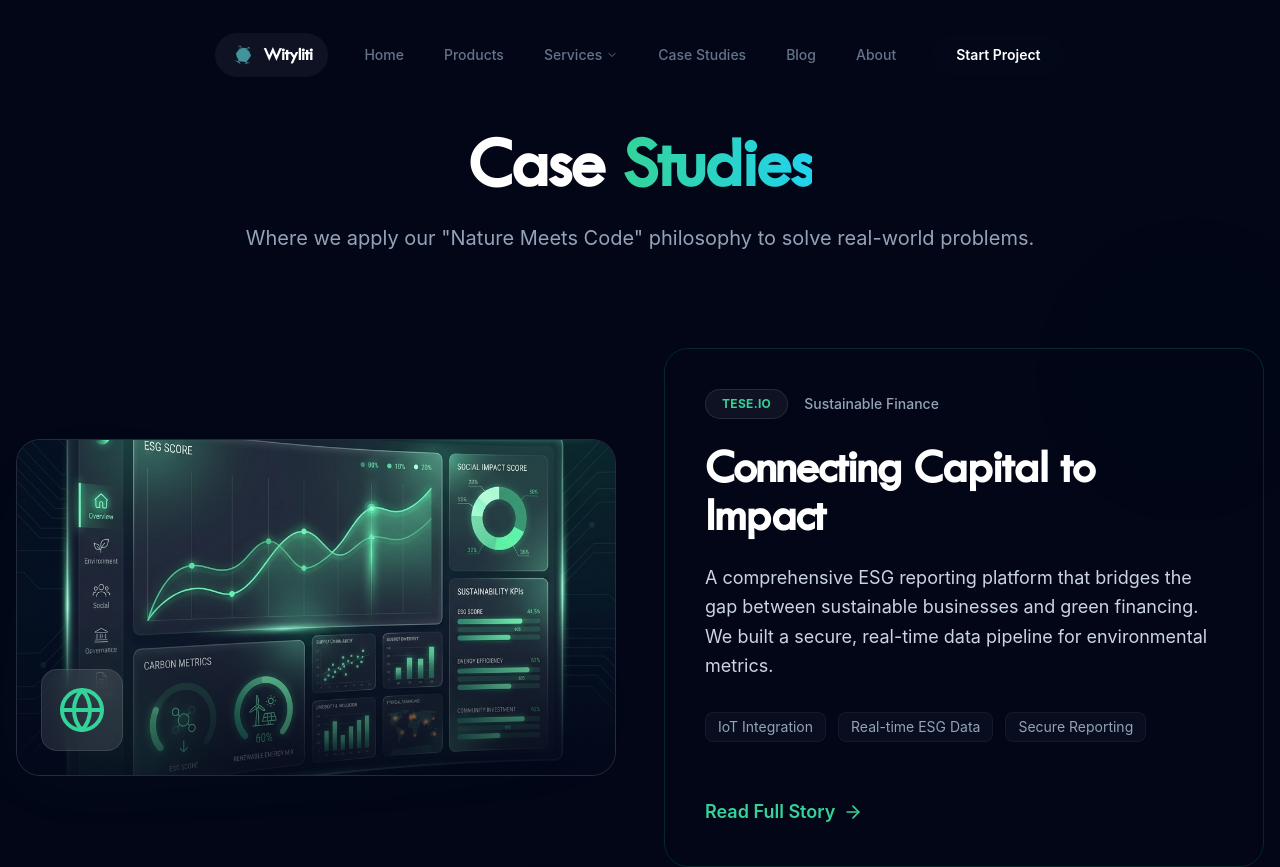
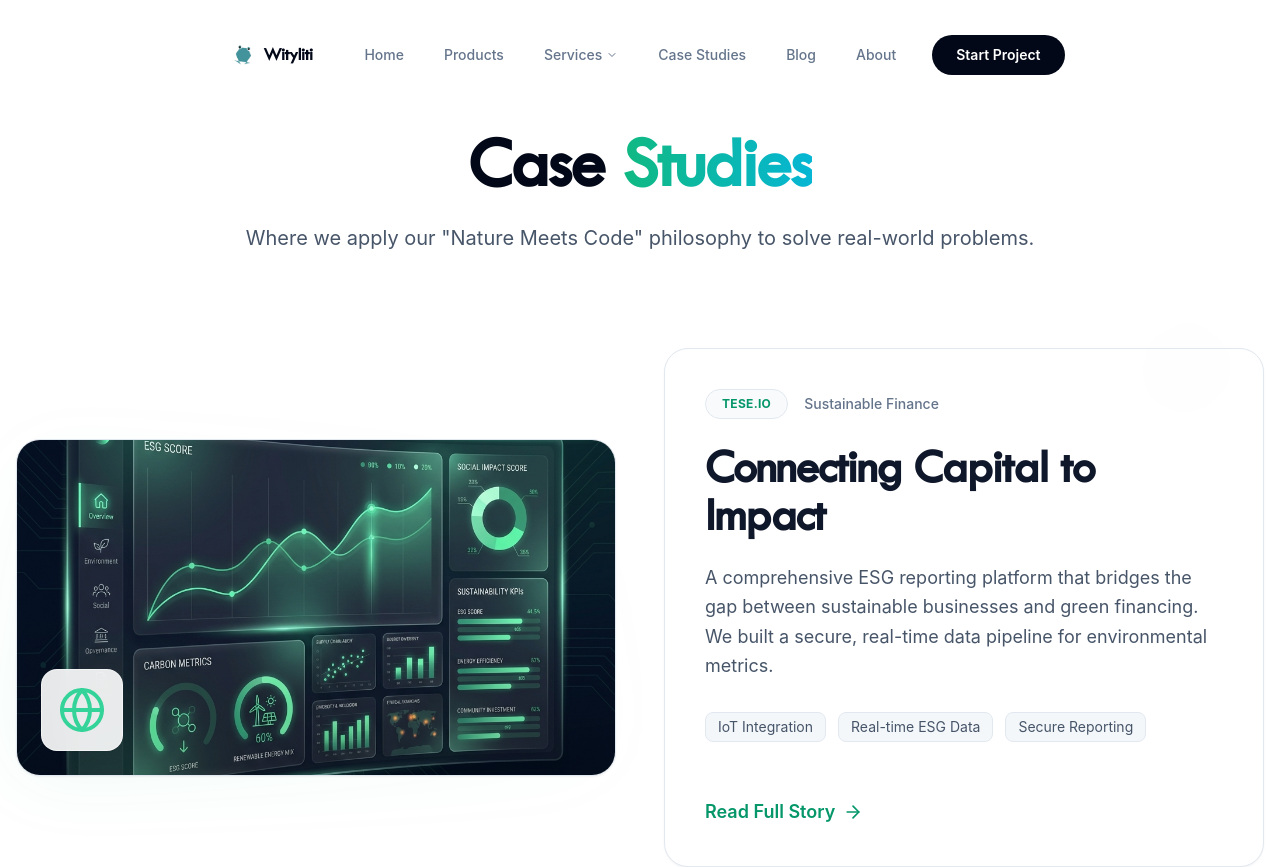
Before and after one commit to wityliti/wityliti.io, a React (Vite) app: page /case-studies in a window 1280 px wide. Shown: the top 867 px of the page. Built offline with nearby package versions, Linux system fonts and the light colour scheme; a web font is replaced by a local one.

Commit message:
style: refresh Case Studies page with a lighter theme and updated component styles.

```diff
--- a/src/pages/CaseStudies.tsx
+++ b/src/pages/CaseStudies.tsx
@@ -45,7 +45,7 @@ const cases = [
 
 export default function CaseStudies() {
   return (
-    <div className="min-h-screen bg-slate-950 text-white selection:bg-emerald-500/30">
+    <div className="min-h-screen bg-background text-foreground selection:bg-emerald-500/30">
       <Header />
 
       <main className="pt-32 pb-24">
@@ -57,13 +57,13 @@ export default function CaseStudies() {
               animate={{ opacity: 1, y: 0 }}
               className="text-5xl md:text-7xl font-display font-bold mb-6"
             >
-              Case <span className="text-transparent bg-clip-text bg-gradient-to-r from-emerald-400 to-cyan-400">Studies</span>
+              Case <span className="text-transparent bg-clip-text bg-gradient-to-r from-emerald-500 to-cyan-500">Studies</span>
             </motion.h1>
             <motion.p
               initial={{ opacity: 0 }}
               animate={{ opacity: 1 }}
               transition={{ delay: 0.2 }}
-              className="text-xl text-slate-400"
+              className="text-xl text-slate-600"
             >
               Where we apply our "Nature Meets Code" philosophy to solve real-world problems.
             </motion.p>
@@ -86,10 +86,10 @@ export default function CaseStudies() {
                 {/* Visual Side */}
                 <div className="w-full lg:w-1/2 relative group">
                   <div className={cn(
-                    "absolute inset-0 bg-gradient-to-tr rounded-3xl blur-2xl opacity-20 transition-opacity duration-500 group-hover:opacity-40",
+                    "absolute inset-0 bg-gradient-to-tr rounded-3xl blur-2xl opacity-40 transition-opacity duration-500 group-hover:opacity-60",
                     project.gradient
                   )} />
-                  <div className="relative aspect-video bg-white/5 border border-white/10 rounded-3xl overflow-hidden backdrop-blur-sm">
+                  <div className="relative aspect-video bg-white border border-slate-200 rounded-3xl overflow-hidden shadow-sm">
                     {/* Banner Image */}
                     <img
                       src={project.image}
@@ -98,15 +98,15 @@ export default function CaseStudies() {
                       onError={(e) => {
                         // Fallback if image missing
                         e.currentTarget.style.display = 'none';
-                        e.currentTarget.parentElement?.classList.add(project.color === 'emerald' ? 'bg-emerald-900/20' : project.color === 'cyan' ? 'bg-cyan-900/20' : 'bg-indigo-900/20');
+                        e.currentTarget.parentElement?.classList.add(project.color === 'emerald' ? 'bg-emerald-50' : project.color === 'cyan' ? 'bg-cyan-50' : 'bg-indigo-50');
                       }}
                     />
 
-                    {/* Overlay */}
-                    <div className="absolute inset-0 bg-gradient-to-t from-slate-950/80 via-transparent to-transparent" />
+                    {/* Overlay - lighter for better visibility of image */}
+                    <div className="absolute inset-0 bg-gradient-to-t from-black/20 via-transparent to-transparent" />
 
                     {/* Floating Icon */}
-                    <div className="absolute bottom-6 left-6 p-4 rounded-2xl bg-white/10 backdrop-blur-md border border-white/10 text-white">
+                    <div className="absolute bottom-6 left-6 p-4 rounded-2xl bg-white/90 backdrop-blur-md border border-white/50 shadow-sm text-slate-800">
                       {project.icon}
                     </div>
                   </div>
@@ -115,28 +115,28 @@ export default function CaseStudies() {
                 {/* Content Side */}
                 <div className="w-full lg:w-1/2">
                   <div className={cn(
-                    "relative p-8 md:p-10 rounded-3xl border backdrop-blur-sm transition-all duration-300 hover:translate-y-[-5px]",
-                    `bg-${project.color}-500/[0.03] border-${project.color}-500/20 hover:bg-${project.color}-500/[0.05] hover:border-${project.color}-500/30`
+                    "relative p-8 md:p-10 rounded-3xl border transition-all duration-300 hover:translate-y-[-5px] bg-white shadow-sm hover:shadow-md",
+                    `border-slate-200 hover:border-${project.color}-500/30`
                   )}>
                     {/* Decorative Gradient Blob */}
                     <div className={cn(
-                      "absolute -top-20 -right-20 w-64 h-64 bg-gradient-to-br rounded-full blur-[100px] opacity-20 pointer-events-none",
+                      "absolute -top-20 -right-20 w-64 h-64 bg-gradient-to-br rounded-full blur-[100px] opacity-10 pointer-events-none",
                       project.gradient
                     )} />
 
                     <div className="space-y-6 relative z-10">
                       <div className="flex items-center gap-4">
-                        <span className={cn("px-4 py-1.5 rounded-full text-xs font-bold tracking-wide uppercase bg-white/5 border border-white/10", `text-${project.color}-400`)}>
+                        <span className={cn("px-4 py-1.5 rounded-full text-xs font-bold tracking-wide uppercase bg-slate-50 border border-slate-200", `text-${project.color}-600`)}>
                           {project.client}
                         </span>
-                        <span className="text-sm text-slate-400 font-medium">{project.category}</span>
+                        <span className="text-sm text-slate-500 font-medium">{project.category}</span>
                       </div>
 
-                      <h2 className="text-4xl md:text-5xl font-display font-bold leading-tight">
+                      <h2 className="text-4xl md:text-5xl font-display font-bold leading-tight text-slate-900">
                         {project.title}
                       </h2>
 
-                      <p className="text-lg text-slate-300 leading-relaxed">
+                      <p className="text-lg text-slate-600 leading-relaxed">
                         {project.description}
                       </p>
 
@@ -144,7 +144,7 @@ export default function CaseStudies() {
                         {project.metrics.map((metric) => (
                           <span
                             key={metric}
-                            className="px-3 py-1 text-sm text-slate-400 bg-slate-900/50 rounded-lg border border-white/5"
+                            className="px-3 py-1 text-sm text-slate-600 bg-slate-100/80 rounded-lg border border-slate-200"
                           >
                             {metric}
                           </span>
@@ -156,7 +156,7 @@ export default function CaseStudies() {
                           whileHover={{ x: 10 }}
                           className={cn(
                             "flex items-center gap-2 text-lg font-semibold transition-colors",
-                            `text-${project.color}-400 hover:text-${project.color}-300`
+                            `text-${project.color}-600 hover:text-${project.color}-500`
                           )}
                         >
                           Read Full Story <ArrowRight className="w-5 h-5" />
```
